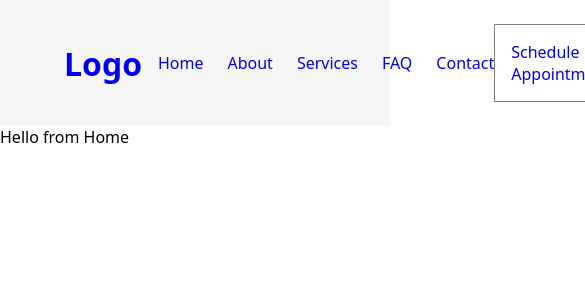
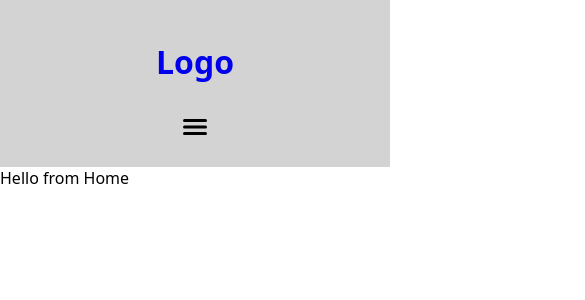
Before and after one commit to MartinXCVI/react-psychologist, a React (Vite) app: page / in a window 390 px wide. Shown: the top 300 px of the page, 585 px wide, since content can reach past the window. Built offline with nearby package versions, Linux system fonts and the light colour scheme.

Commit message:
added react icons and basic responsive navbar items display

```diff
--- a/package.json
+++ b/package.json
@@ -13,6 +13,7 @@
   "dependencies": {
     "react": "^18.3.1",
     "react-dom": "^18.3.1",
+    "react-icons": "^5.3.0",
     "react-router-dom": "^6.26.1"
   },
   "devDependencies": {
--- a/src/components/Navbar.jsx
+++ b/src/components/Navbar.jsx
@@ -1,24 +1,46 @@
+import { useState } from 'react';
+
 import { Link } from 'react-router-dom'
+
+import { IoMenu } from "react-icons/io5";
+import { IoIosCloseCircleOutline } from "react-icons/io";
 
 
 const Navbar = () => {
+
+  const [menuClass, setMenuClass] = useState('hidden-menu')
+
+  function displayNavMenu() {
+    setMenuClass('')
+  }
+
+  function hideNavMenu() {
+    setMenuClass('hidden-menu')
+  }
+
   return (
     <nav className="navbar">
-      <ul className="nav-list">
+      <div className="menu-div" onClick={displayNavMenu}>
+        <IoMenu className='menu-icon' />
+      </div>
+      <ul className={`nav-list ${menuClass}`}>
+        <div className="close-div" onClick={hideNavMenu}>
+          <IoIosCloseCircleOutline className='close-icon' />
+        </div>
         <li className="nav-item">
-          <Link to="/" className="nav-link">Home</Link>
+          <Link to="/" className="nav-link" onClick={hideNavMenu}>Home</Link>
         </li>
         <li className="nav-item">
-          <Link to="/about" className="nav-link">About</Link>
+          <Link to="/about" className="nav-link" onClick={hideNavMenu}>About</Link>
         </li>
         <li className="nav-item">
-          <Link to="/services" className="nav-link">Services</Link>
+          <Link to="/services" className="nav-link" onClick={hideNavMenu}>Services</Link>
         </li>
         <li className="nav-item">
-          <Link to="/faq" className="nav-link">FAQ</Link>
+          <Link to="/faq" className="nav-link" onClick={hideNavMenu}>FAQ</Link>
         </li>
         <li className="nav-item">
-          <Link to="/contact" className="nav-link">Contact</Link>
+          <Link to="/contact" className="nav-link" onClick={hideNavMenu}>Contact</Link>
         </li>
       </ul>
     </nav>
--- a/src/css/styles.css
+++ b/src/css/styles.css
@@ -26,26 +26,110 @@ p {
   display: flex;
   justify-content: space-between;
   align-items: center;
-  background-color: #f6f6f6;
+  background-color: #d3d3d3;
   padding: 1.5rem 3rem;
 }
 
+@media all and (max-width: 991px) {
+  .header {
+    display: flex;
+    flex-direction: column;
+    justify-content: space-evenly;
+    align-items: center;
+  }
+}
 .navbar .nav-list {
   display: flex;
   justify-content: space-evenly;
   align-items: center;
   gap: 1.5rem;
 }
+.navbar .nav-list .nav-item .nav-link {
+  color: #fefefe;
+}
 
+.menu-div {
+  display: none;
+}
+
+.close-div {
+  display: none;
+}
+
+.close-icon {
+  width: 3rem;
+  height: 2rem;
+  color: #fefefe;
+}
+
+@media all and (max-width: 991px) {
+  .menu-div {
+    display: flex;
+    flex-direction: column;
+    justify-content: center;
+    align-items: center;
+  }
+  .navbar {
+    position: relative;
+  }
+  .navbar .nav-list {
+    width: 100vw;
+    height: 100vh;
+    display: flex;
+    flex-direction: column;
+    justify-content: center;
+    align-items: center;
+    background-color: #303030;
+    position: fixed;
+    top: 0;
+    left: 0;
+  }
+  .navbar .nav-list .close-div {
+    display: initial;
+    position: absolute;
+    top: 4%;
+    right: 5%;
+  }
+  .navbar .nav-list .nav-item {
+    width: 100%;
+    text-align: center;
+    font-size: 1.25rem;
+  }
+  .navbar .nav-list .nav-item .nav-link {
+    display: flex;
+    justify-content: center;
+    align-items: center;
+    width: 100%;
+    padding: 0.5rem;
+  }
+  .hidden-menu {
+    height: 0 !important;
+    overflow: hidden;
+  }
+  .menu-icon {
+    height: 2rem;
+    width: 3rem;
+  }
+}
 .logo-div {
   padding: 1rem;
 }
 
+@media all and (max-width: 991px) {
+  .logo-div {
+    margin-bottom: 0.75rem;
+  }
+}
 .appointment-div {
   padding: 1rem;
   border: 1px solid gray;
 }
 
+@media all and (max-width: 991px) {
+  .appointment-div {
+    display: none;
+  }
+}
 /*----- Views -----*/
 
 /*# sourceMappingURL=styles.css.map */
--- a/src/sass/components/appointBtn.scss
+++ b/src/sass/components/appointBtn.scss
@@ -7,3 +7,9 @@
   padding: 1rem;
   border: 1px solid gray;
 }
+
+@media all and (max-width: 991px) {
+  .appointment-div {
+    display: none;
+  }
+}
--- a/src/sass/components/header.scss
+++ b/src/sass/components/header.scss
@@ -6,6 +6,12 @@
 .header {
   width: 100%;
   @include mx.flexRow(var.$between, center);
-  background-color: color.$whiteSmoke;
+  background-color: color.$softGrey;
   padding: 1.5rem 3rem;
 }
+
+@media all and (max-width: 991px) {
+  .header {
+    @include mx.flexCol(var.$evenly, center);
+  }
+}
--- a/src/sass/components/logo.scss
+++ b/src/sass/components/logo.scss
@@ -6,3 +6,9 @@
 .logo-div {
   padding: 1rem;
 }
+
+@media all and (max-width: 991px) {
+  .logo-div {
+    margin-bottom: 0.75rem;
+  }
+}
--- a/src/sass/components/navbar.scss
+++ b/src/sass/components/navbar.scss
@@ -7,5 +7,71 @@
   .nav-list {
     @include mx.flexRow(var.$evenly, center);
     gap: 1.5rem;
+    .nav-item {
+      .nav-link{
+        color: color.$white;
+      }
+    }
   }
 }
+
+.menu-div {
+  display: none;
+}
+
+.close-div {
+  display: none;
+}
+
+.close-icon {
+  width: 3rem;
+  height: 2rem;
+  color: color.$white;
+}
+
+@media all and (max-width: 991px) {
+
+  .menu-div {
+    @include mx.flexCol(center, center);
+  }
+
+  .navbar {
+    position: relative;
+    .nav-list {
+      width: 100vw;
+      height: 100vh;
+      @include mx.flexCol(center, center);
+      background-color: color.$softBlack;
+      position: fixed;
+      top: 0;
+      left: 0;
+      // transition: var.$trs03;
+      .close-div {
+        display: initial;
+        position: absolute;
+        top: 4%;
+        right: 5%;
+      }
+      .nav-item {
+        width: 100%;
+        text-align: center;
+        font-size: 1.25rem;
+        .nav-link {
+          @include mx.flexRow(center, center);
+          width: 100%;
+          padding: 0.5rem;
+        }
+      }
+    }
+  }
+
+  .hidden-menu{
+    height: 0 !important;
+    overflow: hidden;
+  }
+
+  .menu-icon {
+    height: 2rem;
+    width: 3rem;
+  }
+}
```
Also changed, not shown: 2 other files (tests, documents, lock files or other folders).
